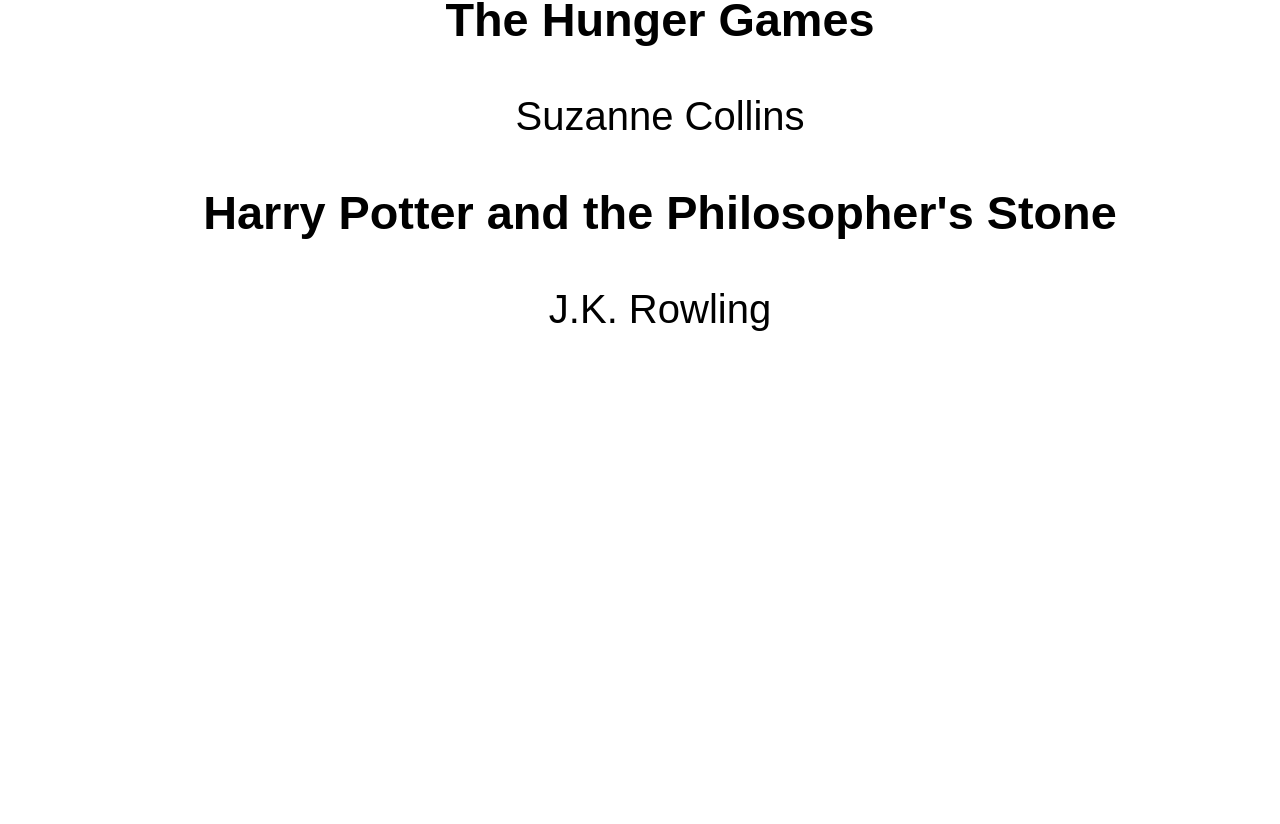
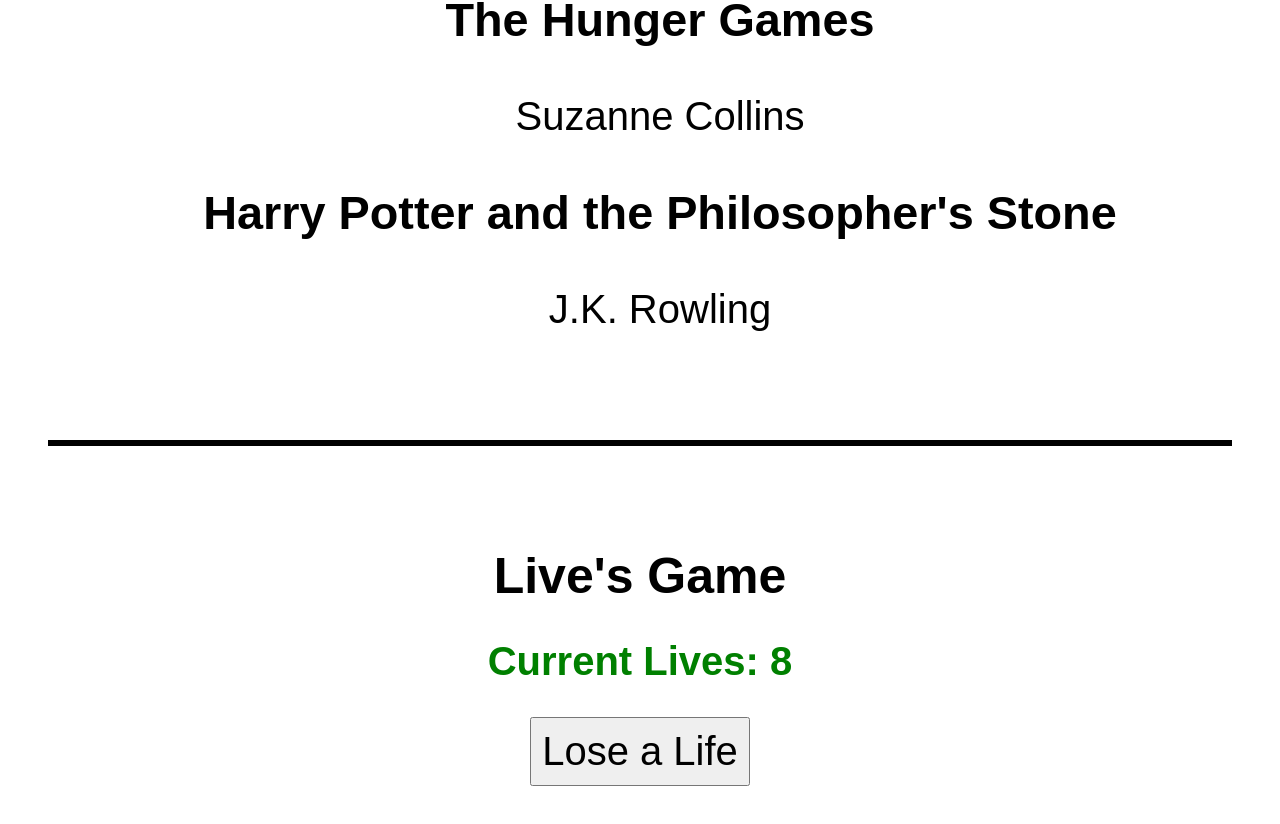
Before and after one commit to mdadil09/React-JS-Practice-Set, a React (Create React App) app in the folder set-4/: page / in a window 1280 px wide. Shown: the part 4621-5445 px from the top of the page. Before the commit the page ends 5061 px from the top, so only its background shows below. Built offline with nearby package versions, Linux system fonts and the light colour scheme.

Commit message:
Completed set-4

```diff
--- a/set-4/src/App.js
+++ b/set-4/src/App.js
@@ -2,6 +2,7 @@
 import Books from "./Pages/Books/Books";
 import DisplayVegetable from "./Pages/DisplayVegetable/DisplayVegetable";
 import HeroAndVillian from "./Pages/HeroAndVillian/HeroAndVillian";
+import Lives from "./Pages/Lives/Lives";
 import MagnifyText from "./Pages/MagnifyText/MagnifyText";
 import ToDoList from "./Pages/ToDoList/ToDoList";
 import ToDoList1 from "./Pages/ToDoList/TodoListNew";
@@ -23,6 +24,8 @@
       <ToDoList1 todoItems1={todoItems1} />
       <hr />
       <Books books={books} />
+      <hr />
+      <Lives />
     </div>
   );
 }
--- a/set-4/src/Pages/Lives/Lives.jsx
+++ b/set-4/src/Pages/Lives/Lives.jsx
@@ -1,7 +1,26 @@
-import React from "react";
+import React, { useState } from "react";
 
 const Lives = () => {
-  return <div>Lives</div>;
+  const [count, setCount] = useState(Math.floor(Math.random() * 10));
+
+  return (
+    <div className="container" style={{ padding: "60px" }}>
+      <h1 style={{ fontSize: "50px" }}>Live's Game</h1>
+      <h2 style={{ color: count > 0 ? "green" : "red", fontSize: "40px" }}>
+        Current Lives: {count}
+      </h2>
+      <button
+        style={{ padding: "10px", fontSize: "40px" }}
+        disabled={count === 0}
+        onClick={() => setCount(count - 1)}
+      >
+        Lose a Life
+      </button>
+      {count === 0 ? (
+        <p style={{ color: "red", fontSize: "40px" }}>"Game Over"</p>
+      ) : null}
+    </div>
+  );
 };
 
 export default Lives;
```
